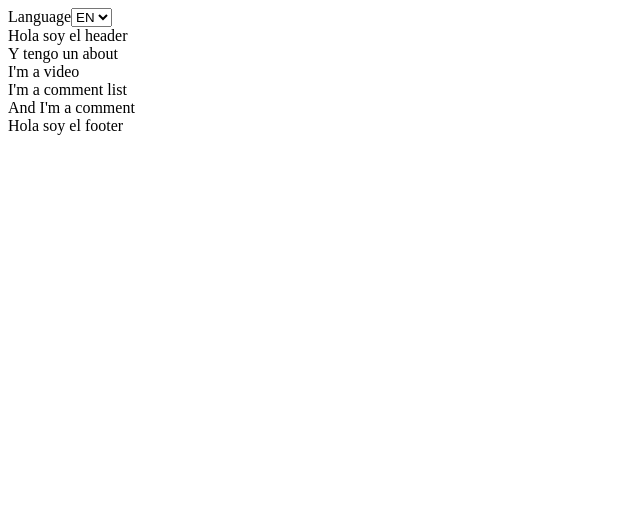
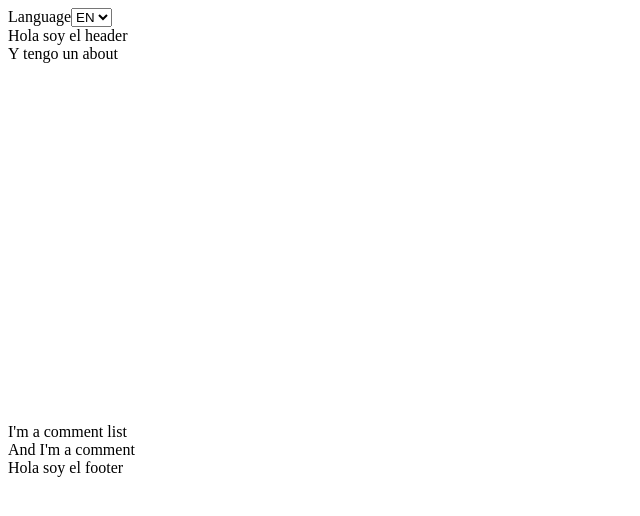
Before and after one commit to nayracoop/e-ver-core, a React (Create React App) app: page / in a window 1280 px wide. Shown: the top 516 px of the page, without its empty margins (0-640 px from the left). Built offline with nearby package versions, Linux system fonts and the light colour scheme.

Commit message:
Add video with ReactPlayer

```diff
--- a/src/containers/Event.js
+++ b/src/containers/Event.js
@@ -15,6 +15,8 @@ const Event = ({ props }) => {
   const [selectedTalk, setSelectedTalk] = useState(talks[0]);
   const selectTalk = (talk) => setSelectedTalk(talk);
 
+  console.log(selectedTalk);
+
   return (
     <>
       <Video video={selectedTalk.video} />
--- a/src/containers/Video.js
+++ b/src/containers/Video.js
@@ -1,7 +1,14 @@
 import React from "react";
+import PropTypes from "prop-types";
+import ReactPlayer from "react-player";
 
-const Videos = ({props}) => {
-  return <div>I'm a video</div>
-}
+const Video = ({ video }) => {
+  const { URI, autoplay } = video;
+  return <ReactPlayer url={URI} playing={autoplay} />;
+};
 
-export default Videos;
+Video.propTypes = {
+  video: PropTypes.object.isRequired,
+};
+
+export default Video;
```
